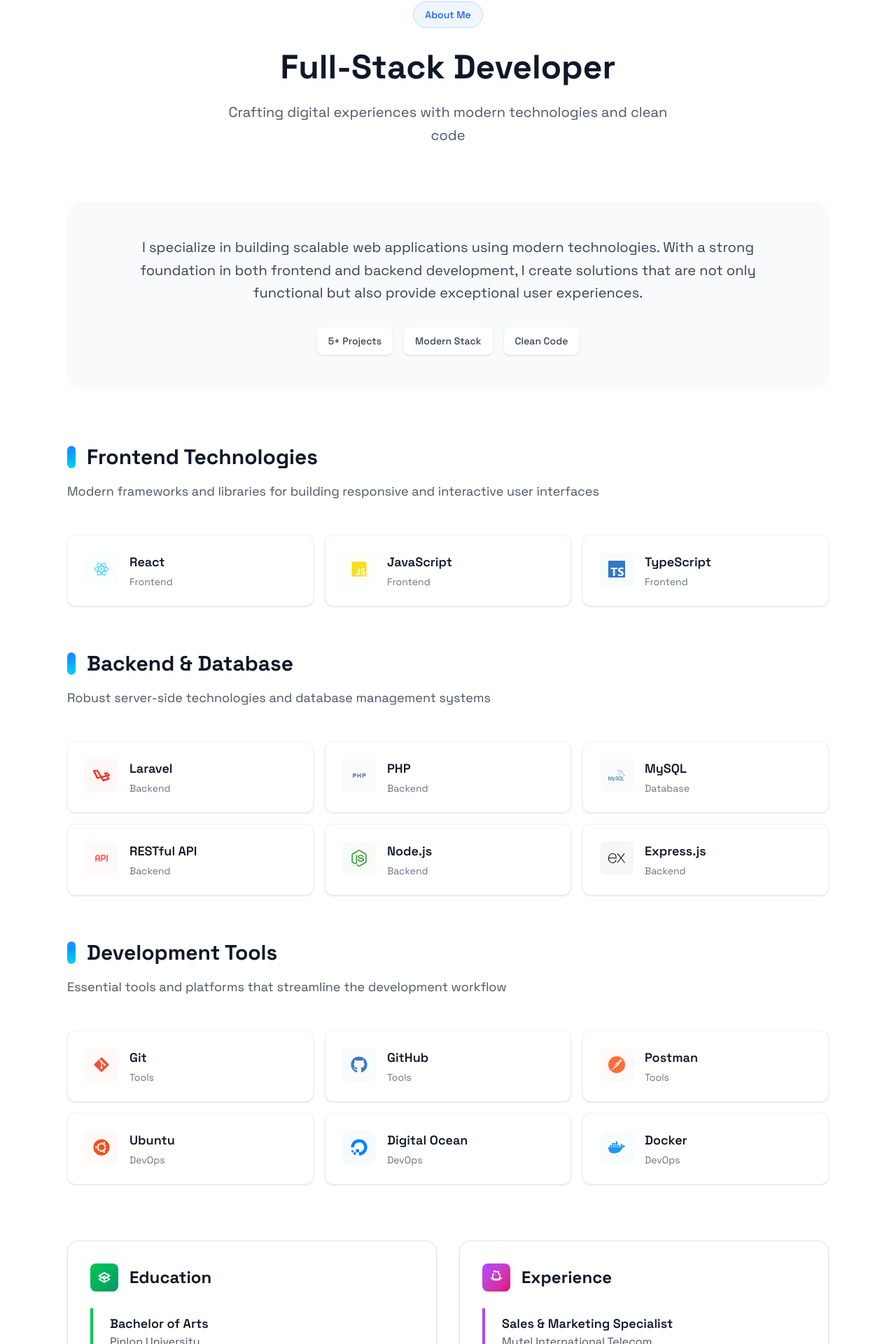
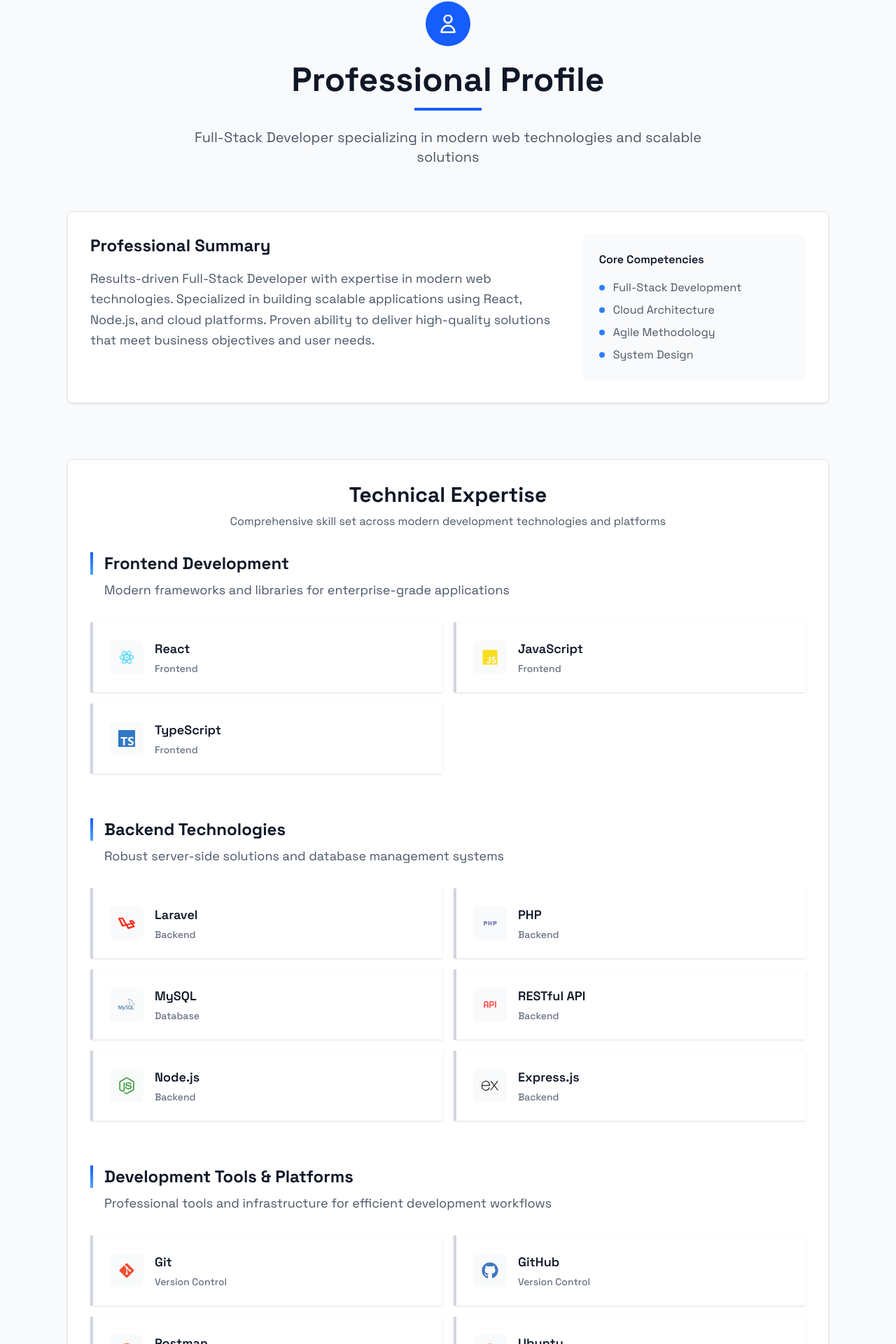
Before and after one commit to kyawhla-commit/khTech-portfolio, a React (Vite) app: page / in a window 1280 px wide. Shown: the part 878-2798 px from the top of the page at 70% size. Built offline with nearby package versions, Linux system fonts and the light colour scheme.

Commit message:
modified third time  about me feature

```diff
--- a/src/components/sections/About.jsx
+++ b/src/components/sections/About.jsx
@@ -82,59 +82,54 @@
       name: "Git",
       icon: FaGitAlt,
       color: "#F05032",
-      category: "Tools"
+      category: "Version Control"
     },
     {
       name: "GitHub",
       icon: FaGithub,
       color: "#4078c0",
-      category: "Tools"
+      category: "Version Control"
     },
     {
       name: "Postman",
       icon: SiPostman,
       color: "#FF6C37",
-      category: "Tools"
+      category: "Development"
     },
     {
       name: "Ubuntu",
       icon: FaUbuntu,
       color: "#E95420",
-      category: "DevOps"
+      category: "Infrastructure"
     },
     {
       name: "Digital Ocean",
       icon: FaDigitalOcean,
       color: "#0080FF",
-      category: "DevOps"
+      category: "Cloud"
     },
     {
       name: "Docker",
       icon: SiDocker,
       color: "#2496ED",
-      category: "DevOps"
+      category: "Infrastructure"
     },
   ];
 
   const SkillCard = ({ tech, index }) => (
     <motion.div
-      initial={{ opacity: 0, y: 30 }}
-      whileInView={{ opacity: 1, y: 0 }}
-      whileHover={{ y: -5 }}
+      initial={{ opacity: 0, x: -20 }}
+      whileInView={{ opacity: 1, x: 0 }}
       transition={{
         duration: 0.5,
         delay: index * 0.1
       }}
       viewport={{ once: true }}
-      className="group relative bg-white dark:bg-gray-800 rounded-xl p-6 border border-gray-100 dark:border-gray-700 shadow-sm hover:shadow-md transition-all duration-300"
+      className="group relative bg-white dark:bg-gray-800 border-l-4 border-gray-300 dark:border-gray-600 hover:border-blue-500 dark:hover:border-blue-400 transition-all duration-300 p-6 shadow-sm hover:shadow-md"
     >
-      <div className="flex items-start space-x-4">
-        {/* Icon Container */}
+      <div className="flex items-center space-x-4">
         <div
-          className="flex-shrink-0 p-3 rounded-lg transition-all duration-300 group-hover:scale-110"
-          style={{
-            backgroundColor: `${tech.color}08`,
-          }}
+          className="flex-shrink-0 p-3 rounded-md bg-gray-50 dark:bg-gray-700 group-hover:bg-blue-50 dark:group-hover:bg-blue-900/20 transition-colors duration-300"
         >
           <tech.icon
             className="h-6 w-6"
@@ -142,53 +137,44 @@
           />
         </div>
 
-        {/* Content */}
-        <div className="flex-1 min-w-0">
+        <div className="flex-1">
           <h4 className="text-lg font-semibold text-gray-900 dark:text-white mb-1">
             {tech.name}
           </h4>
-          <p className="text-sm text-gray-500 dark:text-gray-400 capitalize">
+          <p className="text-sm text-gray-500 dark:text-gray-400 font-medium">
             {tech.category}
           </p>
         </div>
+
+        <div className="opacity-0 group-hover:opacity-100 transition-opacity duration-300">
+          <div className="w-2 h-2 bg-blue-500 rounded-full"></div>
         </div>
-
-      {/* Hover Border Effect */}
-      <div
-        className="absolute bottom-0 left-0 w-0 h-0.5 bg-gradient-to-r from-blue-500 to-cyan-400 transition-all duration-300 group-hover:w-full"
-        style={{
-          background: tech.category === 'Frontend' ? 'linear-gradient(to right, #61DAFB, #3178C6)' :
-                    tech.category === 'Backend' ? 'linear-gradient(to right, #FF2D20, #777BB4)' :
-                    'linear-gradient(to right, #2496ED, #0080FF)'
-        }}
-      />
+      </div>
     </motion.div>
   );
 
-  const SkillSection = ({ title, description, skills, delay = 0 }) => (
+  const SkillSection = ({ title, subtitle, skills, delay = 0 }) => (
     <RevealOnScroll>
       <motion.div
-        initial={{ opacity: 0, y: 40 }}
+        initial={{ opacity: 0, y: 30 }}
         whileInView={{ opacity: 1, y: 0 }}
         transition={{ duration: 0.6, delay }}
         viewport={{ once: true }}
         className="mb-16"
       >
-        {/* Section Header */}
-        <div className="text-left mb-12">
-          <div className="flex items-center mb-4">
-            <div className="w-3 h-8 bg-gradient-to-b from-blue-500 to-cyan-400 rounded-full mr-4"></div>
-            <h2 className="text-3xl font-bold text-gray-900 dark:text-white">
+        <div className="mb-8">
+          <div className="flex items-center mb-2">
+            <div className="w-1 h-8 bg-gradient-to-b from-blue-600 to-blue-400 mr-4"></div>
+            <h2 className="text-2xl font-bold text-gray-900 dark:text-white">
               {title}
             </h2>
           </div>
-          <p className="text-lg text-gray-600 dark:text-gray-400 max-w-3xl leading-relaxed">
-            {description}
+          <p className="text-gray-600 dark:text-gray-400 text-lg pl-5">
+            {subtitle}
           </p>
         </div>
 
-        {/* Skills Grid */}
-        <div className="grid grid-cols-1 md:grid-cols-2 lg:grid-cols-3 gap-4">
+        <div className="grid grid-cols-1 md:grid-cols-2 gap-4">
           {skills.map((tech, index) => (
             <SkillCard key={tech.name} tech={tech} index={index} />
           ))}
@@ -200,33 +186,34 @@
   return (
     <section
       id="about"
-      className="min-h-screen py-20 bg-white dark:bg-gray-900"
+      className="min-h-screen py-20 bg-gray-50 dark:bg-gray-900"
     >
       <div className="max-w-6xl mx-auto px-4 sm:px-6 lg:px-8">
-        {/* Header */}
+        {/* Header Section */}
         <RevealOnScroll>
           <motion.div
             initial={{ opacity: 0, y: 20 }}
             whileInView={{ opacity: 1, y: 0 }}
             transition={{ duration: 0.6 }}
             viewport={{ once: true }}
-            className="text-center mb-20"
+            className="text-center mb-16"
           >
-            <div className="inline-flex items-center px-4 py-2 rounded-full bg-blue-50 dark:bg-blue-900/20 border border-blue-200 dark:border-blue-800 mb-8">
-              <span className="text-sm font-medium text-blue-600 dark:text-blue-400">
-                About Me
-              </span>
+            <div className="inline-flex items-center justify-center w-16 h-16 bg-blue-600 rounded-full mb-6">
+              <svg className="w-8 h-8 text-white" fill="none" stroke="currentColor" viewBox="0 0 24 24">
+                <path strokeLinecap="round" strokeLinejoin="round" strokeWidth={2} d="M16 7a4 4 0 11-8 0 4 4 0 018 0zM12 14a7 7 0 00-7 7h14a7 7 0 00-7-7z" />
+              </svg>
             </div>
-            <h1 className="text-4xl md:text-5xl font-bold text-gray-900 dark:text-white mb-6">
-              Full-Stack Developer
+            <h1 className="text-4xl md:text-5xl font-bold text-gray-900 dark:text-white mb-4">
+              Professional Profile
             </h1>
-            <p className="text-xl text-gray-600 dark:text-gray-400 max-w-2xl mx-auto leading-relaxed">
-              Crafting digital experiences with modern technologies and clean code
+            <div className="w-24 h-1 bg-blue-600 mx-auto mb-6"></div>
+            <p className="text-xl text-gray-600 dark:text-gray-400 max-w-3xl mx-auto">
+              Full-Stack Developer specializing in modern web technologies and scalable solutions
             </p>
           </motion.div>
         </RevealOnScroll>
 
-        {/* Introduction */}
+        {/* Professional Summary */}
         <RevealOnScroll>
           <motion.div
             initial={{ opacity: 0, y: 20 }}
@@ -235,51 +222,75 @@
             viewport={{ once: true }}
             className="mb-20"
           >
-            <div className="bg-gray-50 dark:bg-gray-800/50 rounded-2xl p-8 md:p-12">
-              <div className="max-w-4xl mx-auto text-center">
-                <p className="text-lg md:text-xl text-gray-700 dark:text-gray-300 leading-relaxed mb-8">
-                  I specialize in building scalable web applications using modern technologies.
-                  With a strong foundation in both frontend and backend development, I create
-                  solutions that are not only functional but also provide exceptional user experiences.
+            <div className="bg-white dark:bg-gray-800 rounded-lg shadow-sm border border-gray-200 dark:border-gray-700 p-8">
+              <div className="grid grid-cols-1 lg:grid-cols-3 gap-8">
+                <div className="lg:col-span-2">
+                  <h2 className="text-2xl font-bold text-gray-900 dark:text-white mb-4">
+                    Professional Summary
+                  </h2>
+                  <p className="text-gray-600 dark:text-gray-400 leading-relaxed text-lg">
+                    Results-driven Full-Stack Developer with expertise in modern web technologies.
+                    Specialized in building scalable applications using React, Node.js, and cloud platforms.
+                    Proven ability to deliver high-quality solutions that meet business objectives and user needs.
                   </p>
-                <div className="flex flex-wrap justify-center gap-4">
-                  <div className="px-4 py-2 bg-white dark:bg-gray-700 rounded-lg shadow-sm">
-                    <span className="text-sm font-medium text-gray-700 dark:text-gray-300">5+ Projects</span>
                 </div>
-                  <div className="px-4 py-2 bg-white dark:bg-gray-700 rounded-lg shadow-sm">
-                    <span className="text-sm font-medium text-gray-700 dark:text-gray-300">Modern Stack</span>
-                  </div>
-                  <div className="px-4 py-2 bg-white dark:bg-gray-700 rounded-lg shadow-sm">
-                    <span className="text-sm font-medium text-gray-700 dark:text-gray-300">Clean Code</span>
-                  </div>
+                <div className="bg-gray-50 dark:bg-gray-700/50 rounded-lg p-6">
+                  <h3 className="font-semibold text-gray-900 dark:text-white mb-4">Core Competencies</h3>
+                  <ul className="space-y-2 text-gray-600 dark:text-gray-400">
+                    <li className="flex items-center">
+                      <div className="w-2 h-2 bg-blue-500 rounded-full mr-3"></div>
+                      Full-Stack Development
+                    </li>
+                    <li className="flex items-center">
+                      <div className="w-2 h-2 bg-blue-500 rounded-full mr-3"></div>
+                      Cloud Architecture
+                    </li>
+                    <li className="flex items-center">
+                      <div className="w-2 h-2 bg-blue-500 rounded-full mr-3"></div>
+                      Agile Methodology
+                    </li>
+                    <li className="flex items-center">
+                      <div className="w-2 h-2 bg-blue-500 rounded-full mr-3"></div>
+                      System Design
+                    </li>
+                  </ul>
                 </div>
               </div>
             </div>
           </motion.div>
         </RevealOnScroll>
 
-        {/* Technologies Section */}
+        {/* Technical Expertise */}
         <div className="mb-20">
+          <div className="bg-white dark:bg-gray-800 rounded-lg shadow-sm border border-gray-200 dark:border-gray-700 p-8 mb-12">
+            <h2 className="text-3xl font-bold text-gray-900 dark:text-white mb-2 text-center">
+              Technical Expertise
+            </h2>
+            <p className="text-gray-600 dark:text-gray-400 text-center mb-8 max-w-2xl mx-auto">
+              Comprehensive skill set across modern development technologies and platforms
+            </p>
+
             <SkillSection
-            title="Frontend Technologies"
-            description="Modern frameworks and libraries for building responsive and interactive user interfaces"
+              title="Frontend Development"
+              subtitle="Modern frameworks and libraries for enterprise-grade applications"
               skills={frontendSkills}
               delay={0.1}
             />
 
             <SkillSection
-            title="Backend & Database"
-            description="Robust server-side technologies and database management systems"
+              title="Backend Technologies"
+              subtitle="Robust server-side solutions and database management systems"
               skills={backendSkills}
               delay={0.2}
             />
 
             <SkillSection
-            title="Development Tools"
-            description="Essential tools and platforms that streamline the development workflow"
+              title="Development Tools & Platforms"
+              subtitle="Professional tools and infrastructure for efficient development workflows"
               skills={toolSkills}
               delay={0.3}
             />
+          </div>
         </div>
 
         {/* Education & Experience */}
@@ -291,92 +302,123 @@
               whileInView={{ opacity: 1, x: 0 }}
               transition={{ duration: 0.6 }}
               viewport={{ once: true }}
-              className="bg-white dark:bg-gray-800 rounded-2xl p-8 border border-gray-200 dark:border-gray-700 shadow-sm"
+              className="bg-white dark:bg-gray-800 rounded-lg shadow-sm border border-gray-200 dark:border-gray-700 p-8"
             >
               <div className="flex items-center mb-6">
-                <div className="w-10 h-10 bg-gradient-to-br from-green-500 to-emerald-600 rounded-lg flex items-center justify-center mr-4">
-                  <svg className="w-5 h-5 text-white" fill="none" stroke="currentColor" viewBox="0 0 24 24">
-                    <path strokeLinecap="round" strokeLinejoin="round" strokeWidth={2} d="M12 14l9-5-9-5-9 5 9 5z" />
-                    <path strokeLinecap="round" strokeLinejoin="round" strokeWidth={2} d="M12 14l9-5-9-5-9 5 9 5z" />
-                    <path strokeLinecap="round" strokeLinejoin="round" strokeWidth={2} d="M12 14v6l9-5-9-5-9 5 9 5z" />
+                <div className="w-12 h-12 bg-green-100 dark:bg-green-900/20 rounded-lg flex items-center justify-center mr-4">
+                  <svg className="w-6 h-6 text-green-600 dark:text-green-400" fill="none" stroke="currentColor" viewBox="0 0 24 24">
+                    <path d="M12 14l9-5-9-5-9 5 9 5z" />
+                    <path d="M12 14l6.16-3.422a12.083 12.083 0 01.665 6.479A11.952 11.952 0 0012 20.055a11.952 11.952 0 00-6.824-2.998 12.078 12.078 0 01.665-6.479L12 14z" />
+                    <path strokeLinecap="round" strokeLinejoin="round" strokeWidth={2} d="M12 14l9-5-9-5-9 5 9 5zm0 0l6.16-3.422a12.083 12.083 0 01.665 6.479A11.952 11.952 0 0012 20.055a11.952 11.952 0 00-6.824-2.998 12.078 12.078 0 01.665-6.479L12 14zm-4 6v-7.5l4-2.222" />
                   </svg>
                 </div>
+                <div>
                   <h2 className="text-2xl font-bold text-gray-900 dark:text-white">Education</h2>
+                  <p className="text-gray-600 dark:text-gray-400">Academic Background</p>
+                </div>
               </div>
 
               <div className="space-y-6">
-                <div className="border-l-4 border-green-500 pl-6 py-2">
-                  <h3 className="font-semibold text-gray-900 dark:text-white text-lg">
+                <div className="border-l-2 border-green-500 pl-6">
+                  <div className="flex justify-between items-start mb-2">
+                    <h3 className="text-lg font-semibold text-gray-900 dark:text-white">
                       Bachelor of Arts
                     </h3>
-                  <p className="text-gray-600 dark:text-gray-400">Pinlon University</p>
-                  <p className="text-sm text-gray-500 dark:text-gray-500 mt-1">2019 - 2025</p>
+                    <span className="text-sm text-gray-500 dark:text-gray-400 bg-gray-100 dark:bg-gray-700 px-2 py-1 rounded">
+                      2019 - 2025
+                    </span>
+                  </div>
+                  <p className="text-gray-600 dark:text-gray-400 font-medium mb-2">
+                    Pinlon University
+                  </p>
+                  <p className="text-gray-500 dark:text-gray-500 text-sm">
+                    Focused on computer science and software engineering principles
+                  </p>
                 </div>
 
-                <div className="bg-gray-50 dark:bg-gray-700/50 rounded-xl p-4">
-                  <h4 className="font-medium text-gray-900 dark:text-white mb-3">
-                    Key Coursework
+                <div className="bg-gray-50 dark:bg-gray-700/50 rounded-lg p-4">
+                  <h4 className="font-semibold text-gray-900 dark:text-white mb-3">
+                    Academic Focus
                   </h4>
-                  <div className="flex flex-wrap gap-2">
-                    <span className="px-3 py-1 bg-white dark:bg-gray-600 rounded-full text-sm text-gray-700 dark:text-gray-300 border border-gray-200 dark:border-gray-600">
-                      Data Structures
-                    </span>
-                    <span className="px-3 py-1 bg-white dark:bg-gray-600 rounded-full text-sm text-gray-700 dark:text-gray-300 border border-gray-200 dark:border-gray-600">
-                      Web Development
-                    </span>
-                    <span className="px-3 py-1 bg-white dark:bg-gray-600 rounded-full text-sm text-gray-700 dark:text-gray-300 border border-gray-200 dark:border-gray-600">
-                      Cloud Computing
-                    </span>
-                    <span className="px-3 py-1 bg-white dark:bg-gray-600 rounded-full text-sm text-gray-700 dark:text-gray-300 border border-gray-200 dark:border-gray-600">
-                      System Architecture
-                    </span>
+                  <div className="grid grid-cols-2 gap-2 text-sm">
+                    <span className="text-gray-600 dark:text-gray-400">• Data Structures</span>
+                    <span className="text-gray-600 dark:text-gray-400">• Web Development</span>
+                    <span className="text-gray-600 dark:text-gray-400">• Cloud Computing</span>
+                    <span className="text-gray-600 dark:text-gray-400">• System Architecture</span>
+                    <span className="text-gray-600 dark:text-gray-400">• Database Design</span>
+                    <span className="text-gray-600 dark:text-gray-400">• Software Engineering</span>
                   </div>
                 </div>
               </div>
             </motion.div>
           </RevealOnScroll>
 
-          {/* Experience */}
+          {/* Professional Experience */}
           <RevealOnScroll>
             <motion.div
               initial={{ opacity: 0, x: 20 }}
               whileInView={{ opacity: 1, x: 0 }}
               transition={{ duration: 0.6 }}
               viewport={{ once: true }}
-              className="bg-white dark:bg-gray-800 rounded-2xl p-8 border border-gray-200 dark:border-gray-700 shadow-sm"
+              className="bg-white dark:bg-gray-800 rounded-lg shadow-sm border border-gray-200 dark:border-gray-700 p-8"
             >
               <div className="flex items-center mb-6">
-                <div className="w-10 h-10 bg-gradient-to-br from-purple-500 to-pink-600 rounded-lg flex items-center justify-center mr-4">
-                  <svg className="w-5 h-5 text-white" fill="none" stroke="currentColor" viewBox="0 0 24 24">
+                <div className="w-12 h-12 bg-purple-100 dark:bg-purple-900/20 rounded-lg flex items-center justify-center mr-4">
+                  <svg className="w-6 h-6 text-purple-600 dark:text-purple-400" fill="none" stroke="currentColor" viewBox="0 0 24 24">
                     <path strokeLinecap="round" strokeLinejoin="round" strokeWidth={2} d="M21 13.255A23.931 23.931 0 0112 15c-3.183 0-6.22-.62-9-1.745M16 6V4a2 2 0 00-2-2h-4a2 2 0 00-2-2v2m8 0V6a2 2 0 012 2v6a2 2 0 01-2 2H8a2 2 0 01-2-2V8a2 2 0 012-2V6" />
                   </svg>
                 </div>
+                <div>
                   <h2 className="text-2xl font-bold text-gray-900 dark:text-white">Experience</h2>
+                  <p className="text-gray-600 dark:text-gray-400">Professional Journey</p>
+                </div>
               </div>
 
               <div className="space-y-6">
-                <div className="border-l-4 border-purple-500 pl-6 py-2">
-                  <h3 className="font-semibold text-gray-900 dark:text-white text-lg">
+                <div className="border-l-2 border-purple-500 pl-6">
+                  <div className="flex justify-between items-start mb-2">
+                    <h3 className="text-lg font-semibold text-gray-900 dark:text-white">
                       Sales & Marketing Specialist
                     </h3>
-                  <p className="text-gray-600 dark:text-gray-400">
+                    <span className="text-sm text-gray-500 dark:text-gray-400 bg-gray-100 dark:bg-gray-700 px-2 py-1 rounded">
+                      2022 - Present
+                    </span>
+                  </div>
+                  <p className="text-gray-600 dark:text-gray-400 font-medium mb-3">
                     Mytel International Telecom
                   </p>
-                  <p className="text-sm text-gray-500 dark:text-gray-500 mt-1">2022 - Present</p>
 
-                  <div className="mt-4 space-y-2">
-                    <p className="text-gray-600 dark:text-gray-400 text-sm leading-relaxed">
-                      Developed comprehensive marketing strategies and managed customer relationships
-                      for fiber internet services, driving business growth through targeted campaigns.
+                  <div className="space-y-2 text-sm text-gray-600 dark:text-gray-400">
+                    <p className="flex items-start">
+                      <span className="w-2 h-2 bg-purple-500 rounded-full mt-1.5 mr-3 flex-shrink-0"></span>
+                      Developed and implemented comprehensive marketing strategies for fiber optic services
+                    </p>
+                    <p className="flex items-start">
+                      <span className="w-2 h-2 bg-purple-500 rounded-full mt-1.5 mr-3 flex-shrink-0"></span>
+                      Managed key customer accounts and relationships
+                    </p>
+                    <p className="flex items-start">
+                      <span className="w-2 h-2 bg-purple-500 rounded-full mt-1.5 mr-3 flex-shrink-0"></span>
+                      Contributed to business growth through data-driven campaign analysis
                     </p>
                   </div>
+                </div>
+
+                <div className="bg-gray-50 dark:bg-gray-700/50 rounded-lg p-4">
+                  <h4 className="font-semibold text-gray-900 dark:text-white mb-3">
+                    Professional Development
+                  </h4>
+                  <p className="text-gray-600 dark:text-gray-400 text-sm">
+                    Continuously enhancing technical skills through personal projects, online courses,
+                    and staying current with industry trends and best practices.
+                  </p>
                 </div>
               </div>
             </motion.div>
           </RevealOnScroll>
         </div>
 
-        {/* Call to Action */}
+        {/* Professional Philosophy */}
         <RevealOnScroll>
           <motion.div
             initial={{ opacity: 0, y: 30 }}
@@ -385,23 +427,16 @@
             viewport={{ once: true }}
             className="text-center"
           >
-            <div className="bg-gradient-to-r from-blue-50 to-cyan-50 dark:from-blue-900/20 dark:to-cyan-900/20 rounded-2xl p-8 border border-blue-200 dark:border-blue-800">
-              <h3 className="text-2xl font-bold text-gray-900 dark:text-white mb-4">
-                Let's Build Something Amazing
+            <div className="bg-blue-600 text-white rounded-lg p-8 shadow-lg">
+              <h3 className="text-2xl font-bold mb-4">
+                Continuous Learning & Growth
               </h3>
-              <p className="text-gray-600 dark:text-gray-400 max-w-2xl mx-auto mb-6">
-                I'm always open to discussing new opportunities and interesting projects.
-                Whether you need a full-stack developer or want to collaborate on something innovative,
-                let's connect and create something extraordinary together.
+              <p className="text-blue-100 text-lg max-w-3xl mx-auto leading-relaxed">
+             I'm constantly exploring new technologies and best practices to stay at the forefront of web development.
+                My focus is on mastering full-stack development, cloud architecture, and creating efficient,
+                maintainable code that delivers exceptional user experiences.
               </p>
-              <div className="flex flex-wrap justify-center gap-4">
-                <button className="px-6 py-3 bg-blue-600 hover:bg-blue-700 text-white rounded-lg font-medium transition-colors duration-200">
-                  Get In Touch
-                </button>
-                <button className="px-6 py-3 border border-gray-300 dark:border-gray-600 hover:border-gray-400 dark:hover:border-gray-500 text-gray-700 dark:text-gray-300 rounded-lg font-medium transition-colors duration-200">
-                  View Projects
-                </button>
-              </div>
+              <div className="w-16 h-1 bg-white mx-auto mt-6 rounded"></div>
             </div>
           </motion.div>
         </RevealOnScroll>
```
Lines whose indentation alone changed are shown as unchanged.
